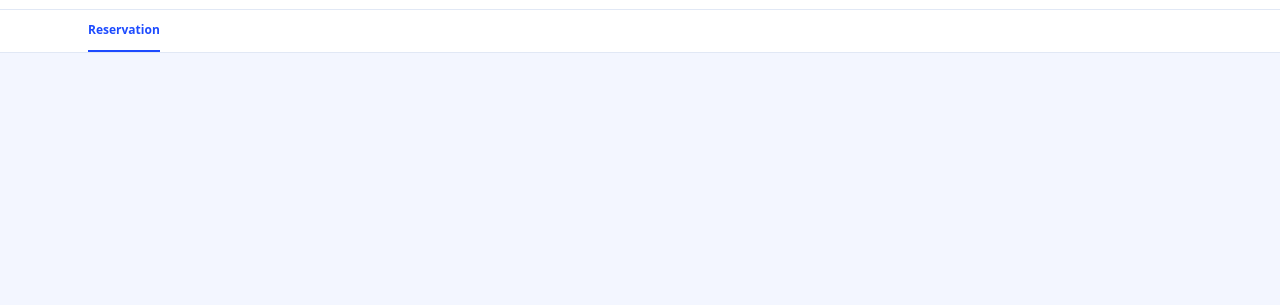
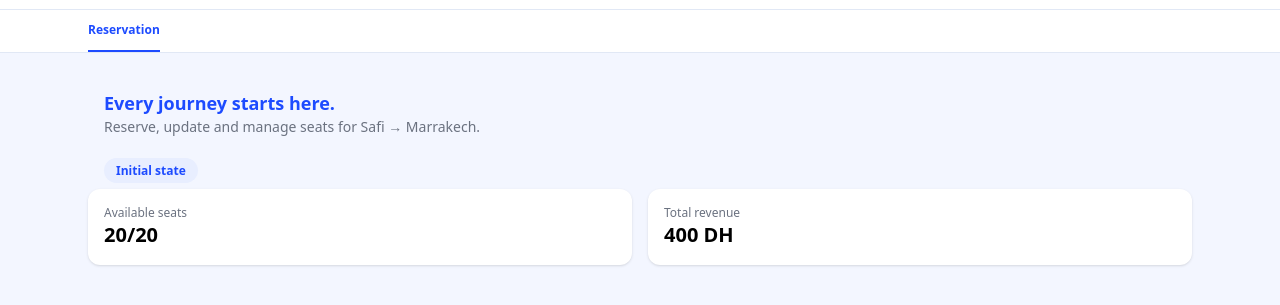
Before and after one commit to MAROUAELMILOUDI/BusDirect, a website: page index.html in a window 1280 px wide. Shown: the part 55-360 px from the top of the page. Drawn offline with nearby package versions, Linux system fonts and the light colour scheme.

Commit message:
Ajouter l'introduction du page

```diff
--- a/index.html
+++ b/index.html
@@ -32,6 +32,37 @@
       </div>
     </nav>
   </header>
-
+  <main class="mx-auto flex max-w-6xl flex-col gap-6 px-4 py-6 sm:px-6">
+    <div id="notification"
+      class="hidden rounded-lg px-4 py-3 text-sm font-medium"
+      role="status"
+      aria-live="polite">
+    </div>
+    <section class="container mx-auto">
+      <div class="pageIntroduction py-3 ml-4">
+        <p class="text-lg font-bold text-[#1D4BFF]">Every journey starts here.</p>
+        <p class="text-sm text-gray-500">Reserve, update and manage seats for Safi → Marrakech.</p>
+      </div>
+      <div class="py-2 ml-4">
+        <span class="rounded-full bg-[#E8EEFF] px-3 py-1 text-xs font-semibold text-[#1D4BFF]">
+          Initial state
+        </span>
+      </div>
+      <div class="grid grid-cols-2 gap-4">
+        <div class="bg-white rounded-xl p-4 shadow flex items-center gap-3">
+          <div>
+            <p class="text-xs text-gray-500">Available seats</p>
+            <p id="availableSeats" class="text-xl font-bold">20/20</p>
+          </div>
+        </div>
+        <div class="bg-white rounded-xl p-4 shadow flex items-center gap-3">
+          <div>
+            <p class="text-xs text-gray-500">Total revenue</p>
+            <p id="totalRevenue" class="text-xl font-bold">400 DH</p>
+          </div>
+        </div>
+      </div>
+    </section>
+  </main>
 </body>
 </html>
```
